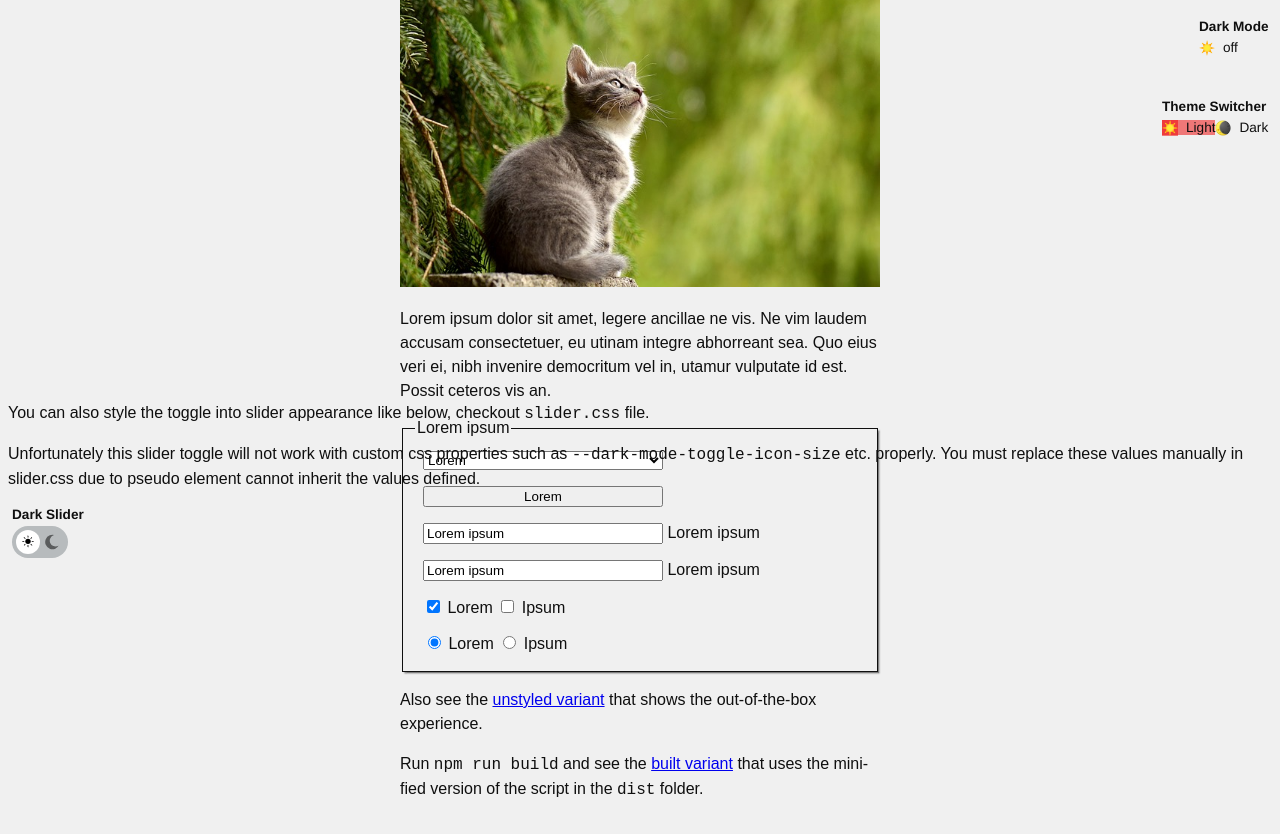
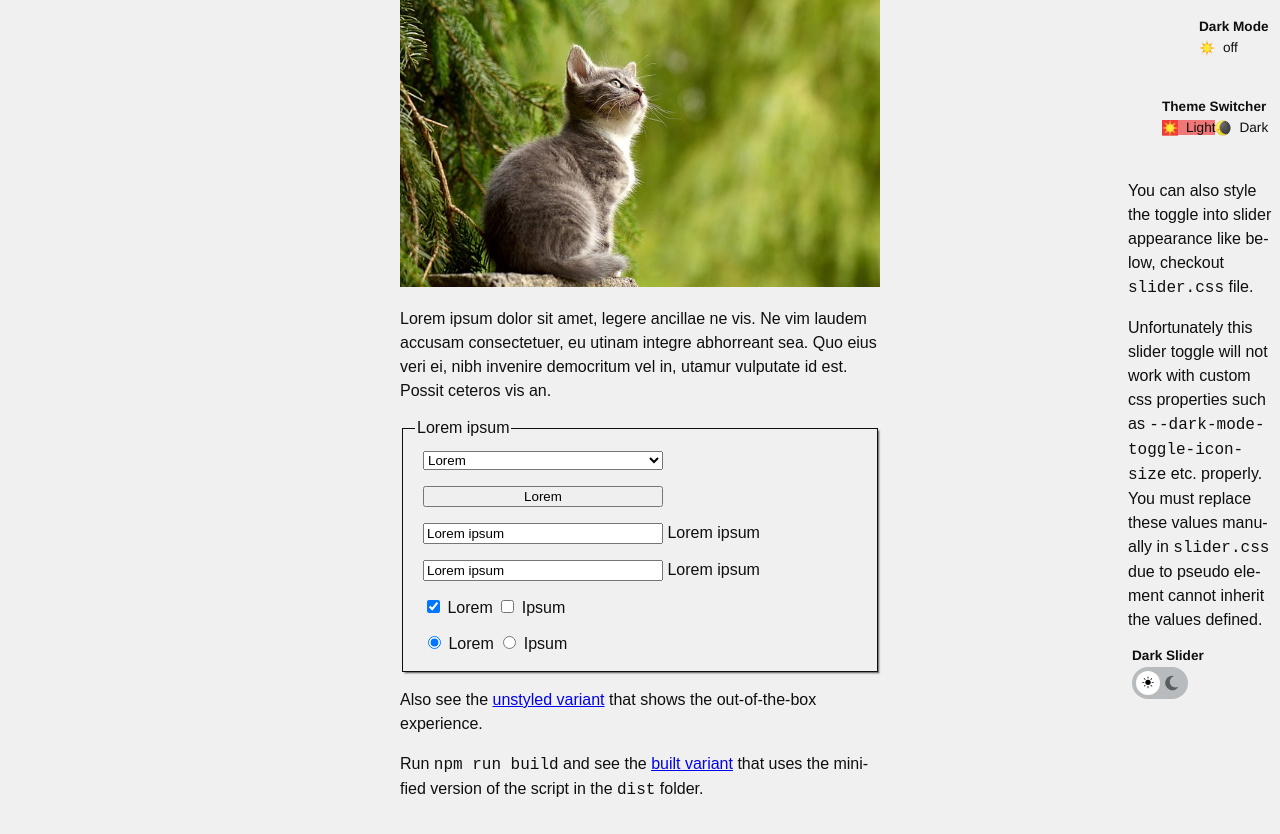
Before and after one commit to GoogleChromeLabs/dark-mode-toggle, a website: page demo/index.html in a window 1280 px wide. Shown: the part 101-935 px from the top of the page. Drawn offline with Linux system fonts and the light colour scheme.

Commit message:
Fix minor demo issue

```diff
--- a/demo/common.css
+++ b/demo/common.css
@@ -97,7 +97,8 @@ aside:nth-of-type(4) {
 }
 
 aside:nth-of-type(5) {
-  bottom: 5rem;
+  width: 10rem;
+  top: 16rem;
 }
 
 #content select,
--- a/demo/index.html
+++ b/demo/index.html
@@ -95,7 +95,7 @@
         You can also style the toggle into slider appearance like below, checkout <code>slider.css</code> file.
       </p>
       <p>
-        Unfortunately this slider toggle will not work with custom css properties such as <code>--dark-mode-toggle-icon-size</code> etc. properly. You must replace these values manually in slider.css due to pseudo element cannot inherit the values defined.
+        Unfortunately this slider toggle will not work with custom css properties such as <code>--dark-mode-toggle-icon-size</code> etc. properly. You must replace these values manually in <code>slider.css</code> due to pseudo element cannot inherit the values defined.
       </p>
       <dark-mode-toggle id="dark-mode-toggle-5" class="slider" legend="Dark Slider" remember="Remember this" appearance="toggle"></dark-mode-toggle>
     </aside>
```
